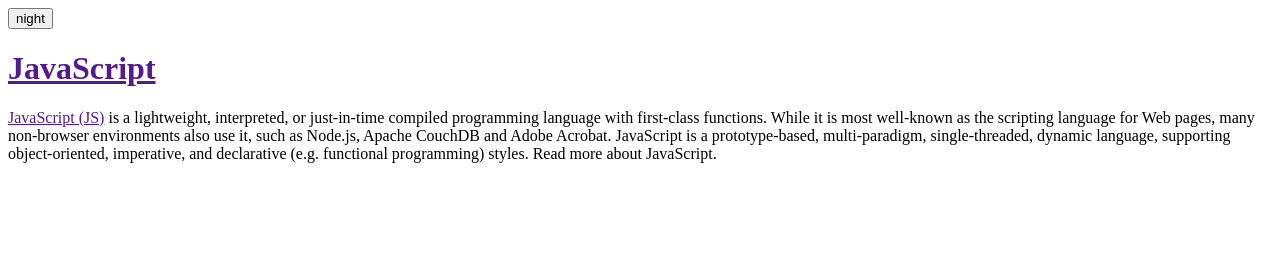
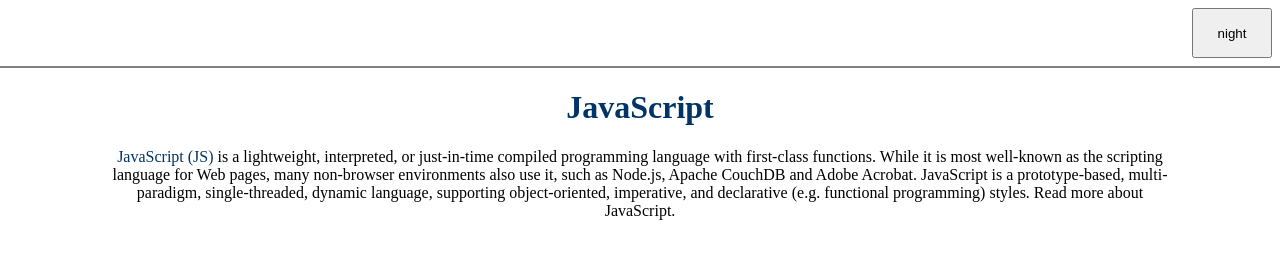
Before and after one commit to Dongwook-Lim/javascript-practices, a plain HTML site: page index.html in a window 1280 px wide. Drawn offline with Linux system fonts and the light colour scheme.

Commit message:
add styles

```diff
--- a/index.html
+++ b/index.html
@@ -2,9 +2,11 @@
 <html>
   <head>
     <meta charset="utf-8" />
-    <title></title>
+    <title>Night-Day Button</title>
+    <link rel="stylesheet" href="stylesheet.css" />
   </head>
   <body>
+    <div class="button">
       <input
         type="button"
         value="night"
@@ -37,15 +39,18 @@
         }
       "
       />
+    </div>
 
     <h1><a href="">JavaScript</a></h1>
+    <div class="content">
       <a href="">JavaScript (JS)</a> is a lightweight, interpreted, or
-    just-in-time compiled programming language with first-class functions. While
-    it is most well-known as the scripting language for Web pages, many
+      just-in-time compiled programming language with first-class functions.
+      While it is most well-known as the scripting language for Web pages, many
       non-browser environments also use it, such as Node.js, Apache CouchDB and
       Adobe Acrobat. JavaScript is a prototype-based, multi-paradigm,
       single-threaded, dynamic language, supporting object-oriented, imperative,
       and declarative (e.g. functional programming) styles. Read more about
       JavaScript.<br /><br />
+    </div>
   </body>
 </html>
--- /dev/null
+++ b/stylesheet.css
@@ -0,0 +1,35 @@
+a {
+  text-decoration: none;
+  color: #003366;
+}
+
+.button {
+  display: flex;
+  justify-content: flex-end;
+  border-bottom: 2px solid grey;
+  padding-bottom: 8px;
+  padding-right: 8px;
+}
+
+input {
+  width: 80px;
+  height: 50px;
+}
+
+input:hover {
+  cursor: pointer;
+}
+
+body {
+  margin-left: 0;
+  margin-right: 0;
+}
+
+.content {
+  margin: 0 100px;
+  text-align: center;
+}
+
+h1 {
+  text-align: center;
+}
```
Lines whose indentation alone changed are shown as unchanged.
